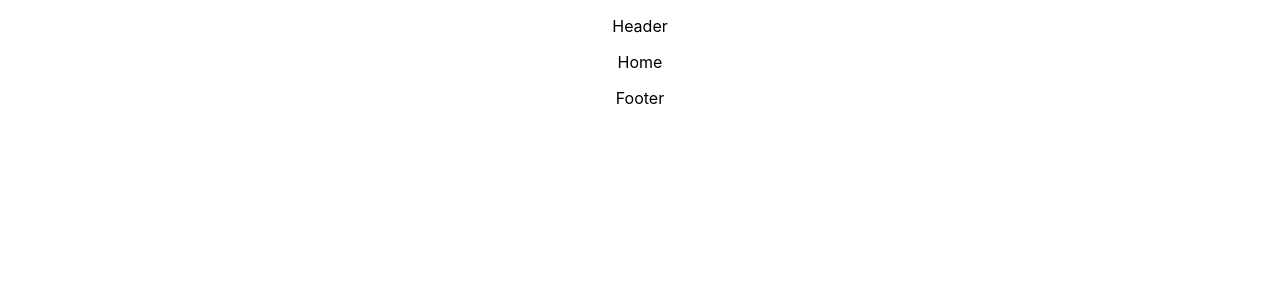
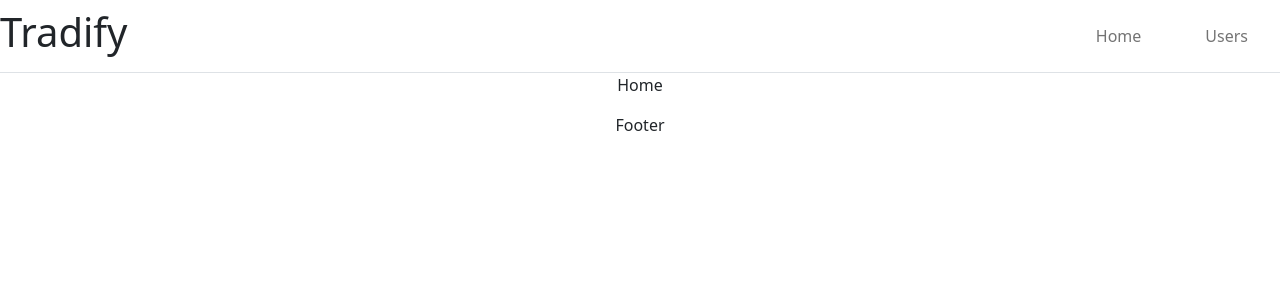
Before and after one commit to SantiagoLopez-hub/Tradify, a React (Create React App) app in the folder Tradify/frontend/: page / in a window 1280 px wide. Shown: the top 300 px of the page. Built offline with nearby package versions, Linux system fonts and the light colour scheme.

Commit message:
Add header with bootstrap

```diff
--- a/Tradify/frontend/package.json
+++ b/Tradify/frontend/package.json
@@ -7,6 +7,7 @@
     "@testing-library/react": "^13.4.0",
     "@testing-library/user-event": "^13.5.0",
     "axios": "^1.2.1",
+    "bootstrap": "^5.2.3",
     "react": "^18.2.0",
     "react-dom": "^18.2.0",
     "react-router-dom": "^6.6.1",
--- a/Tradify/frontend/src/Components/Header.jsx
+++ b/Tradify/frontend/src/Components/Header.jsx
@@ -1,6 +1,33 @@
+import {Link} from "react-router-dom";
+
 const Header = () => {
     return (
-        <p>Header</p>
+        <header className="sticky-top navbar
+            border-bottom navbar-expand-lg
+            bg-white navbar-light">
+            <h1>Tradify</h1>
+
+            <button className="navbar-toggler" type="button"
+                    data-bs-toggle="collapse" data-bs-target="#navbarSupportedContent"
+                    aria-controls="navbarSupportedContent" aria-expanded="false"
+                    aria-label="Toggle navigation">
+                <span className="navbar-toggler-icon"></span>
+            </button>
+
+            <ul id="navbarSupportedContent"
+                className="navbar-nav collapse me-auto navbar-collapse justify-content-end">
+                <li className="nav-item px-4">
+                    <Link className="nav-link" to="/">
+                        Home
+                    </Link>
+                </li>
+                <li className="nav-item px-4">
+                    <Link className="nav-link" to="/users">
+                        Users
+                    </Link>
+                </li>
+            </ul>
+        </header>
     );
 }
 
--- a/Tradify/frontend/src/index.js
+++ b/Tradify/frontend/src/index.js
@@ -3,6 +3,8 @@ import ReactDOM from 'react-dom/client';
 import './index.css';
 import App from './App';
 import reportWebVitals from './reportWebVitals';
+import 'bootstrap/dist/css/bootstrap.min.css';
+import 'bootstrap/dist/js/bootstrap.bundle.min';
 
 const root = ReactDOM.createRoot(document.getElementById('root'));
 root.render(
```
Also changed, not shown: Tradify/frontend/public/index.html (+4 -4 lines), Tradify/frontend/src/App.css (indentation only), Tradify/frontend/src/Components/Footer.jsx (line endings or trailing spaces), Tradify/frontend/src/Pages/Home.jsx (line endings or trailing spaces).
